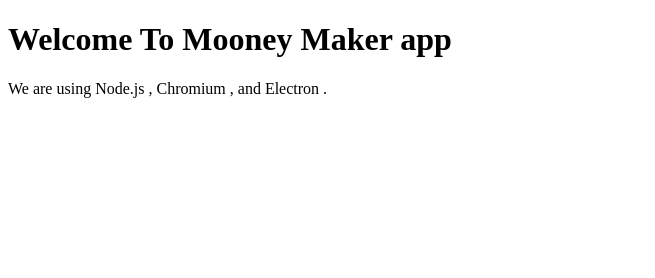
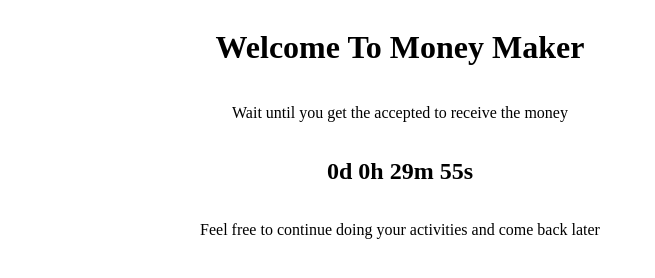
Before and after one commit to oreste-abizera/money-maker, an Electron app: page index.html in a window 800 px wide. Shown: the whole page, without its empty margins (0-655 px from the left). Drawn offline with Linux system fonts and the light colour scheme.

Commit message:
feat: adding countdown

```diff
--- a/index.html
+++ b/index.html
@@ -11,13 +11,17 @@
       http-equiv="X-Content-Security-Policy"
       content="default-src 'self'; script-src 'self'"
     />
+    <link rel="stylesheet" href="main.css" />
     <title>Money Maker</title>
   </head>
   <body>
-    <h1>Welcome To Mooney Maker app</h1>
-    We are using Node.js <span id="node-version"></span>, Chromium
-    <span id="chrome-version"></span>, and Electron
-    <span id="electron-version"></span>.
+    <div class="container">
+      <h1>Welcome To Money Maker</h1>
+
+      <p>Wait until you get the accepted to receive the money</p>
+      <h2 id="countdown"></h2>
+      <p>Feel free to continue doing your activities and come back later</p>
+    </div>
 
     <!-- You can also require other files to run in this process -->
     <script src="./renderer.js"></script>
--- /dev/null
+++ b/main.css
@@ -0,0 +1,5 @@
+.container {
+  display: flex;
+  flex-direction: column;
+  align-items: center;
+}
--- a/renderer.js
+++ b/renderer.js
@@ -4,3 +4,35 @@
 // `nodeIntegration` is turned off. Use `preload.js` to
 // selectively enable features needed in the rendering
 // process.
+
+// Set the date we're counting down to
+var minutesToAdd = 30;
+var currentDate = new Date();
+var countDownDate = new Date(
+  currentDate.getTime() + minutesToAdd * 60000
+).getTime();
+
+// Update the count down every 1 second
+var x = setInterval(function () {
+  // Get today's date and time
+  var now = new Date().getTime();
+
+  // Find the distance between now and the count down date
+  var distance = countDownDate - now;
+
+  // Time calculations for days, hours, minutes and seconds
+  var days = Math.floor(distance / (1000 * 60 * 60 * 24));
+  var hours = Math.floor((distance % (1000 * 60 * 60 * 24)) / (1000 * 60 * 60));
+  var minutes = Math.floor((distance % (1000 * 60 * 60)) / (1000 * 60));
+  var seconds = Math.floor((distance % (1000 * 60)) / 1000);
+
+  // Output the result in an element with id="countdown"
+  document.getElementById("countdown").innerHTML =
+    days + "d " + hours + "h " + minutes + "m " + seconds + "s ";
+
+  // If the count down is over, write some text
+  if (distance < 0) {
+    clearInterval(x);
+    document.getElementById("countdown").innerHTML = "Link Sent on your email";
+  }
+}, 1000);
```
